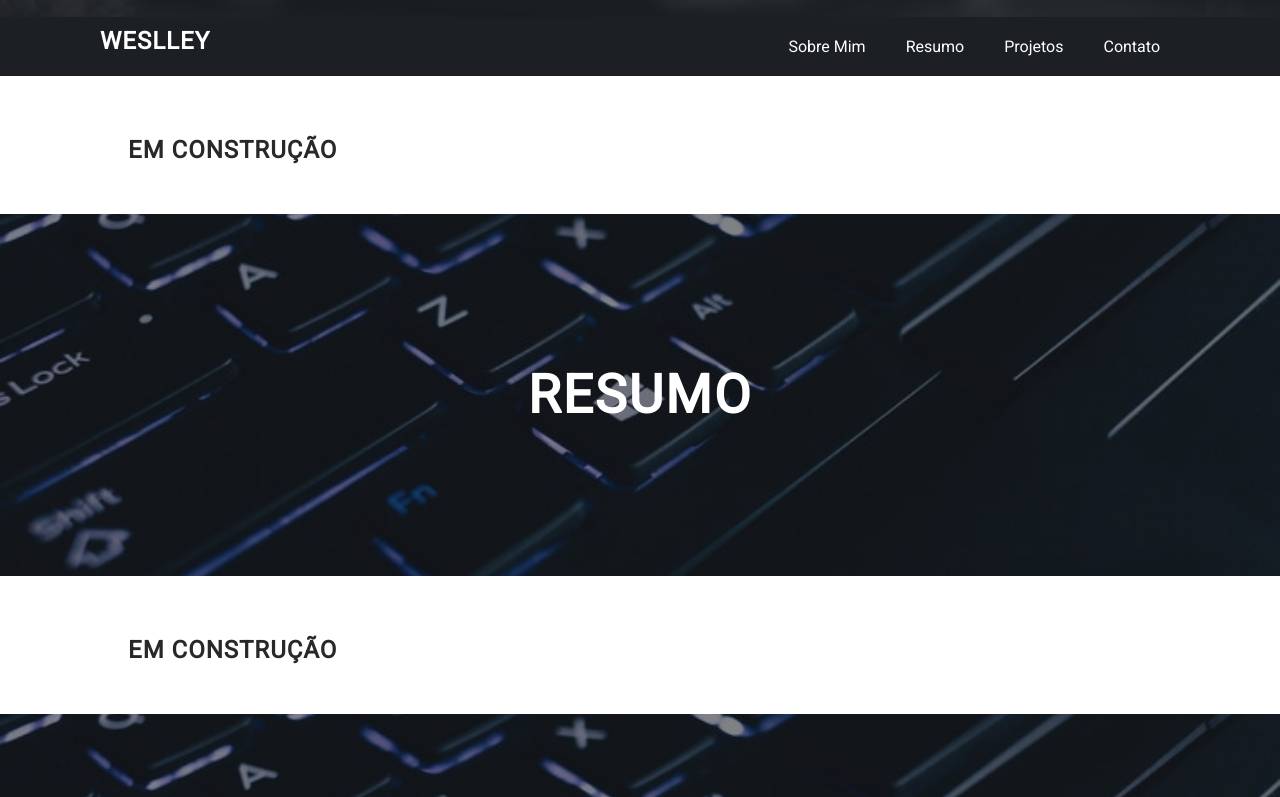
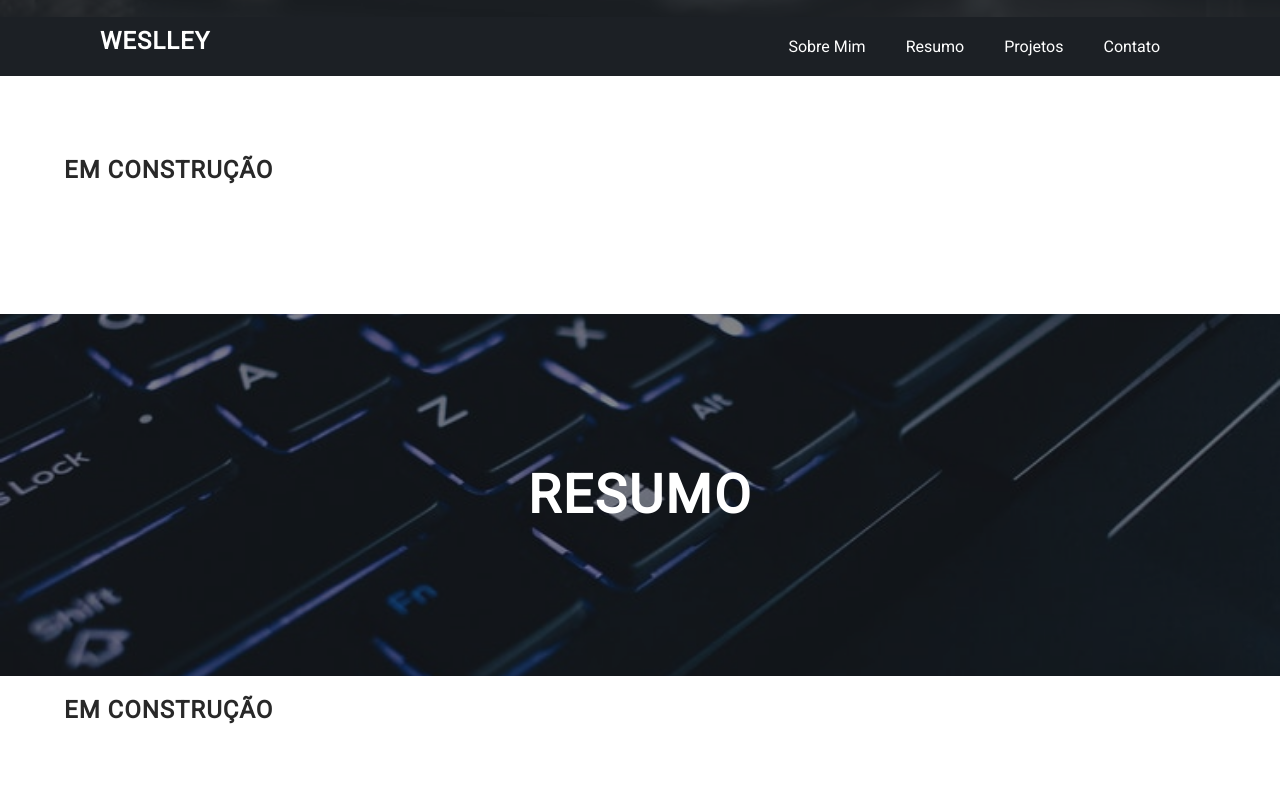
Before and after one commit to WesRaiuga/weslley-cv, a plain HTML site: page index.html in a window 1280 px wide. Shown: the part 783-1580 px from the top of the page. Drawn offline with Linux system fonts and the light colour scheme.

Commit message:
Mudança nas seções, deixando o título dentro da tag section.

```diff
--- a/assets/css/estilo.css
+++ b/assets/css/estilo.css
@@ -39,37 +39,39 @@
 
 /* GERAL
 ----------------------------------------------------- */
+html {
+    scroll-behavior: smooth;
+}
 body {
     margin: 0;
     padding: 0;
     font-family: 'Roboto', Helvetica, sans-serif;
     color: #282828;
 }
-
 h1, h2, h3 {
     margin: 0;
     text-transform: uppercase;
     letter-spacing: 1px;
 }
-
 a {
     text-decoration: none;
     color: #009966;
 }
-
 ul {
     list-style: none;
     margin: 0;
     padding: 0;
 }
-
+.secao {
+    padding-top: 60px;
+    margin: 0 0 50px;
+}
 .secao-title {
     background: url(../img/keyboard.jpg) center;
     background-repeat: no-repeat;
     background-size: cover;
     background-attachment: fixed;
 }
-
 .secao-title-content {
     display: flex;
     justify-content: center;
@@ -78,25 +80,20 @@ ul {
     background-color: rgba(26, 30, 35, 0.5);
     padding: 150px 0;
 }
-
 .secao-title-content h2 {
     color: #FFF;
     font-size: 40pt;
     letter-spacing: 2px;
 }
-
-.secao {
-    padding-top: 60px;
-    margin: 0 5vw 50px;
+.secao-content {
+    padding: 20px 5vw;
 }
-
 .hide {
     display: none;
 }
-
 @media (min-width: 768px) {
     .secao {
-        margin: 0 10vw 50px;
+        margin: 0 0 50px;
     }
 }
 
--- a/index.html
+++ b/index.html
@@ -121,13 +121,17 @@
 
     <!-- SOBRE MIM -->
     <section id="sobre-mim" class="secao">
+        <div class="secao-content">
             <h1>
                 <span data-lang="PT">Em construção</span>
                 <span class="hide" data-lang="EN">Under construction</span>
             </h1>
+        </div>
     </section>
+    <!-- ./ SOBRE MIM -->
 
     <!-- RESUMO ESCOLAR E PROFISSIONAL -->
+    <section id="resumo" class="secao">
         <div class="secao-title">
             <div class="secao-title-content">
                 <h2>
@@ -137,14 +141,17 @@
             </div>
         </div>
 
-    <section id="resumo" class="secao">
+        <div class="secao-content">
             <h1>
                 <span data-lang="PT">Em construção</span>
                 <span class="hide" data-lang="EN">Under construction</span>
             </h1>
+        </div>
     </section>
+    <!-- ./ RESUMO ESCOLAR E PROFISSIONAL -->
 
     <!-- PROJETOS -->
+    <section id="projetos" class="secao">
         <div class="secao-title">
             <div class="secao-title-content">
                 <h2>
@@ -153,8 +160,7 @@
                 </h2>
             </div>
         </div>
-
-    <section id="projetos" class="secao">
+        <div class="secao-content">
             <!-- Abas -->
             <div class="tabs">
                 <button id="front" class="tab active">Front-End</button>
@@ -306,9 +312,12 @@
                 </div>
 
             </div>
+        </div>
     </section>
+    <!-- ./ PROJETOS -->
 
     <!-- CONTATO -->
+    <section id="contato" class="secao">
         <div class="secao-title">
             <div class="secao-title-content">
                 <h2>
@@ -317,15 +326,15 @@
                 </h2>
             </div>
         </div>
-
-    <section id="contato" class="secao">
+        <div class="secao-content">
             <h1>
                 <span data-lang="PT">Em construção</span>
                 <span class="hide" data-lang="EN">Under construction</span>
             </h1>
+        </div>
     </section>
+    <!-- ./ CONTATO -->
 
-    <!-- FOOTER -->
     <footer>
         <div>
             <!-- Redes Sociais -->
```
Lines whose indentation alone changed are shown as unchanged.
